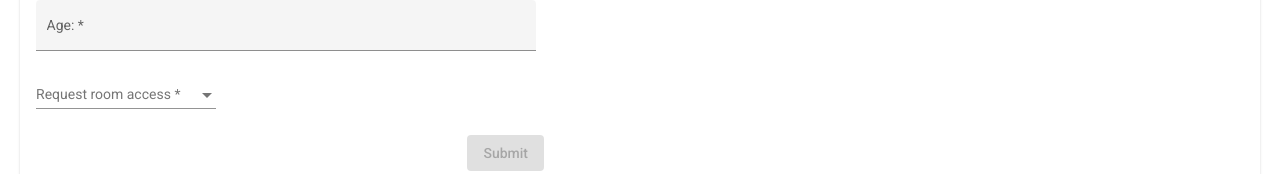
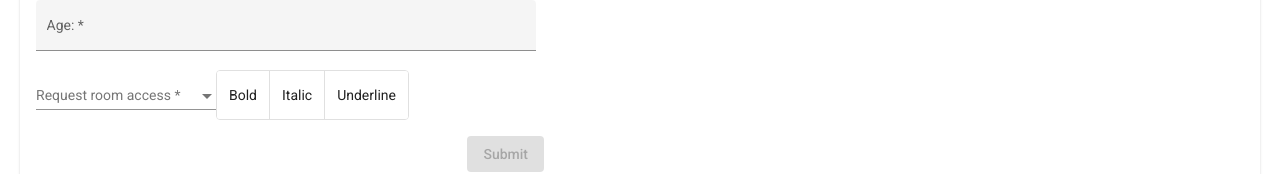
Before and after one commit to FabianGosebrink/angular-forms-example, an Angular app: page / in a window 1280 px wide. Shown: the part 288-462 px from the top of the page. Built offline with nearby package versions, Linux system fonts and the light colour scheme.

Commit message:
adding custom form control

```diff
--- a/src/app/app.module.ts
+++ b/src/app/app.module.ts
@@ -7,9 +7,10 @@ import { AppComponent } from './app.component';
 import { FormComponent } from './form/form.component';
 import { MaterialModule } from './material/material.module';
 import { NavigationComponent } from './navigation/navigation.component';
+import { BlockButtonsComponent } from './block-buttons/block-buttons.component';
 
 @NgModule({
-  declarations: [AppComponent, NavigationComponent, FormComponent],
+  declarations: [AppComponent, NavigationComponent, FormComponent, BlockButtonsComponent],
   imports: [
     BrowserModule,
     BrowserAnimationsModule,
--- /dev/null
+++ b/src/app/block-buttons/block-buttons.component.html
@@ -0,0 +1,7 @@
+<mat-button-toggle-group name="fontStyle" aria-label="Font Style">
+  <mat-button-toggle (click)="setValue('bold')">Bold</mat-button-toggle>
+  <mat-button-toggle (click)="setValue('italic')">Italic</mat-button-toggle>
+  <mat-button-toggle (click)="setValue('underline')"
+    >Underline</mat-button-toggle
+  >
+</mat-button-toggle-group>
--- /dev/null
+++ b/src/app/block-buttons/block-buttons.component.ts
@@ -0,0 +1,43 @@
+import { Component, forwardRef } from '@angular/core';
+import { ControlValueAccessor, NG_VALUE_ACCESSOR } from '@angular/forms';
+
+@Component({
+  selector: 'app-block-buttons',
+  templateUrl: './block-buttons.component.html',
+  styleUrls: ['./block-buttons.component.scss'],
+  providers: [
+    {
+      provide: NG_VALUE_ACCESSOR,
+      useExisting: forwardRef(() => BlockButtonsComponent),
+      multi: true,
+    },
+  ],
+})
+export class BlockButtonsComponent implements ControlValueAccessor {
+  internalValue: any;
+  disabled: boolean;
+
+  onChanged: any = () => {};
+  onTouched: any = () => {};
+
+  setValue(val: any) {
+    this.internalValue = val;
+    this.onChanged(this.internalValue);
+  }
+
+  writeValue(obj: any): void {
+    this.internalValue = obj;
+  }
+
+  registerOnChange(fn: any): void {
+    this.onChanged = fn;
+  }
+
+  registerOnTouched(fn: any): void {
+    this.onTouched = fn;
+  }
+
+  setDisabledState?(isDisabled: boolean): void {
+    this.disabled = isDisabled;
+  }
+}
--- a/src/app/form/form.component.html
+++ b/src/app/form/form.component.html
@@ -36,6 +36,8 @@
           </mat-select>
         </mat-form-field>
 
+        <app-block-buttons formControlName="toggle"></app-block-buttons>
+
         <mat-card-actions align="end">
           <button
             mat-raised-button
--- a/src/app/form/form.component.ts
+++ b/src/app/form/form.component.ts
@@ -28,6 +28,7 @@ export class FormComponent implements OnInit {
         lastName: ['', Validators.required],
         age: ['', [Validators.required, AgeValidator.ageValidator]],
         room: [null, Validators.required],
+        toggle: [''],
       },
       {
         validators: [RestrictAgeValidator.restrictAgeValidator(18)],
--- a/src/app/material/material.module.ts
+++ b/src/app/material/material.module.ts
@@ -1,6 +1,7 @@
 import { CommonModule } from '@angular/common';
 import { NgModule } from '@angular/core';
 import { MatButtonModule } from '@angular/material/button';
+import { MatButtonToggleModule } from '@angular/material/button-toggle';
 import { MatCardModule } from '@angular/material/card';
 import { MatFormFieldModule } from '@angular/material/form-field';
 import { MatGridListModule } from '@angular/material/grid-list';
@@ -31,6 +32,7 @@ import { MatToolbarModule } from '@angular/material/toolbar';
     MatSlideToggleModule,
     MatRadioModule,
     MatSelectModule,
+    MatButtonToggleModule,
   ],
 })
 export class MaterialModule {}
```
Also changed, not shown: src/app/block-buttons/block-buttons.component.scss (added), 1 other file (tests, documents, lock files or other folders).
